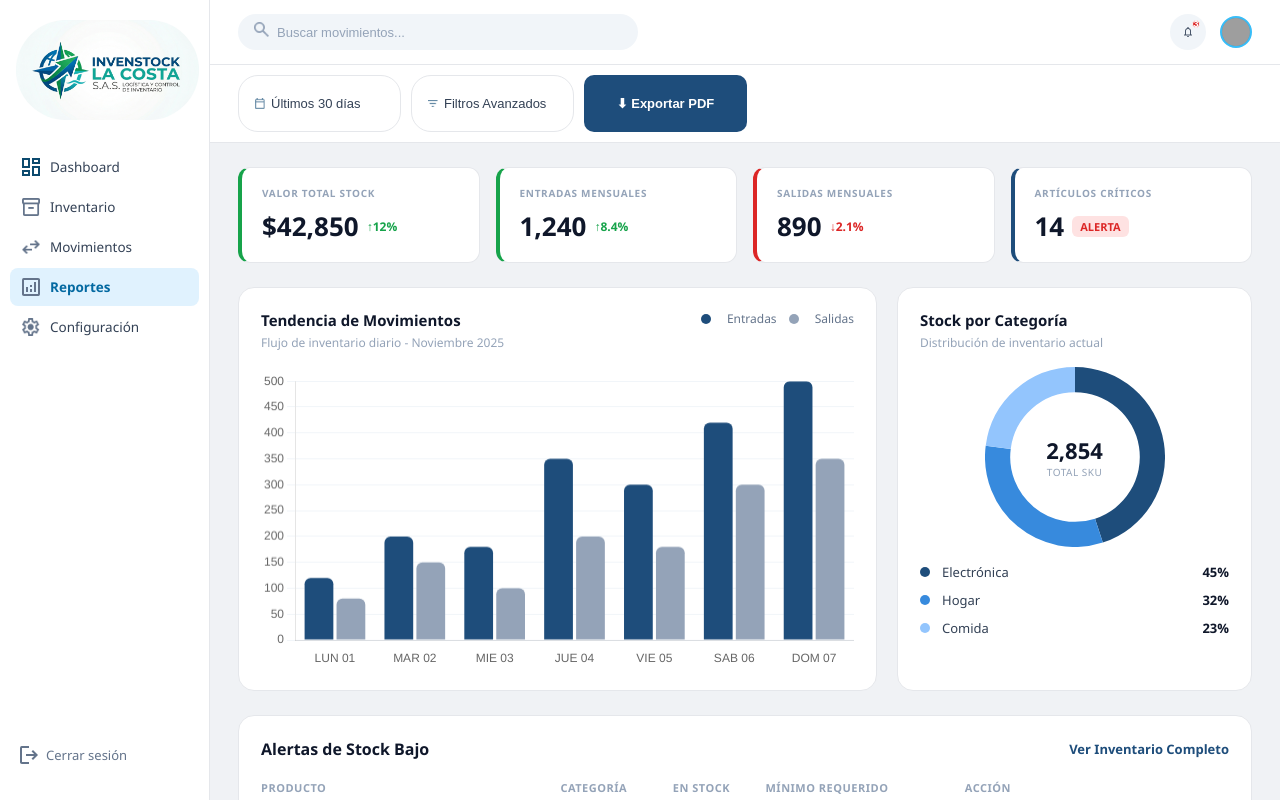
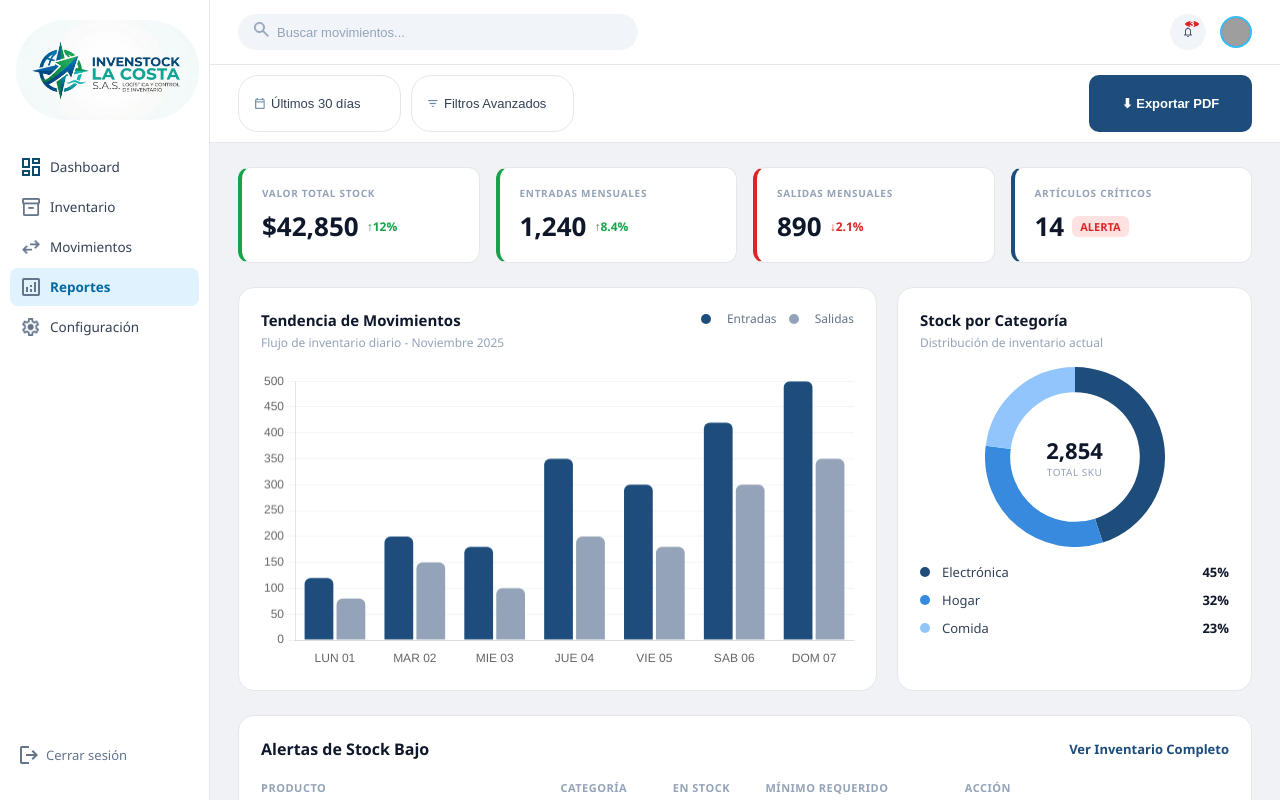
Before and after one commit to Edom1020/Invenstock-La-Costa, a Vue app: page /reportes in a window 1280 px wide. Built offline with nearby package versions, Linux system fonts and the light colour scheme; grey boxes are pictures that could not be loaded.

Commit message:
Botón de notificaciones actualizado para que sea más legible y ajustes en la ubicación del botón exportar pdf de la pantalla reportes

```diff
--- a/src/components/Notificaciones.vue
+++ b/src/components/Notificaciones.vue
@@ -127,28 +127,43 @@ const getIcono = (tipo) => {
   position: relative;
 }
 
+
+
 .notif-btn {
-  width: 36px; height: 36px;
+  position: relative;
+  width: 36px;
+  height: 36px;
   border-radius: 50%;
-  background: var(--bg-input, #f1f5f9);
-  border: none; cursor: pointer;
-  display: flex; align-items: center; justify-content: center;
-  position: relative;
-  transition: background 0.3s;
+  background: #f1f5f9;  /* ← sin "solid" */
+  display: flex;
+  align-items: center;
+  justify-content: center;
+  border: none;
+  cursor: pointer;
+  transition: background 0.2s;
 }
+
+.notif-btn:hover { background: #e2e8f0; }
 
 .notif-dot {
   position: absolute;
-  top: 4px; right: 4px;
-  width: 16px; height: 16px;
+  top: 2px;
+  right: 2px;
+  min-width: 16px;
+  height: 16px;
   background: #ef4444;
   border-radius: 50%;
-  border: 1.5px solid white;
+  border: 2px solid #ffffff;
   font-size: 9px;
   font-weight: 700;
-  color: #fff;
-  display: flex; align-items: center; justify-content: center;
+  color: #ffffff;
+  display: flex;
+  align-items: center;
+  justify-content: center;
+  line-height: 1;
+  padding: 0 2px;
 }
+
 
 /* DROPDOWN */
 .notif-dropdown {
--- a/src/views/Reportes.vue
+++ b/src/views/Reportes.vue
@@ -36,6 +36,8 @@
               <img src="/images/images-movimientos/filtrar.png" style="width:10px;opacity:0.6;" />
                Filtros Avanzados
           </button>
+        </div>
+        <div class="filters-right">
             <button class="export-btn" @click="mostrarModalPDF = true">
                 ⬇ Exportar PDF
             </button>
@@ -460,6 +462,7 @@ onMounted(() => {
 }
 
 .filters-left { display: flex; gap: 10px; }
+.filters-right { display: flex; gap: 10px; }
 
 .filter-pill {
   display: flex;
```
